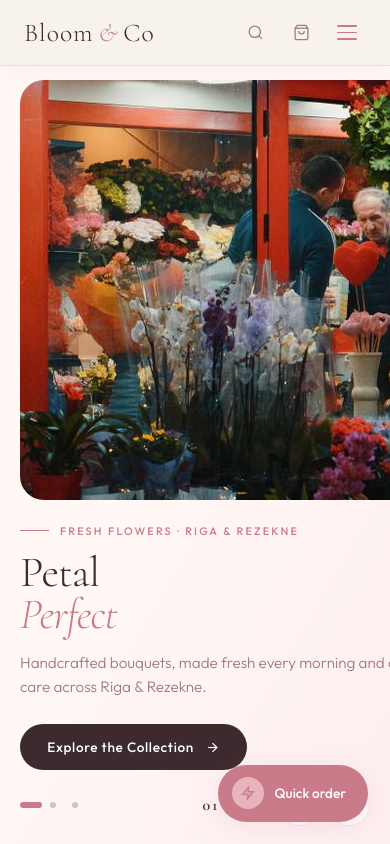
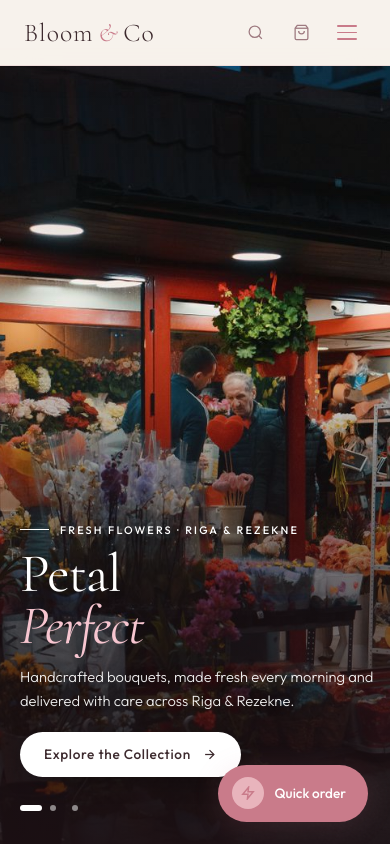
Before and after one commit to adamzoe-c/Bloom, a plain HTML site: page index.html in a window 390 px wide. Shown: the top 844 px of the page. Drawn offline with Linux system fonts and the light colour scheme.

Commit message:
Add files via upload

```diff
--- a/index.html
+++ b/index.html
@@ -239,6 +239,36 @@ a:hover ~ .cursor,button:hover ~ .cursor{width:20px;height:20px}
 }
 .h-arr:hover{background:var(--ink);color:#fff;border-color:var(--ink)}
 .h-arr svg{width:16px;height:16px;stroke:currentColor;stroke-width:2;fill:none}
+
+/* mobile: full-bleed photo, text overlaid at the bottom */
+@media(max-width:899px){
+  .slide-media{
+    position:absolute;inset:0;margin:0;border-radius:0;
+    min-height:0;flex:none;order:0;
+  }
+  .slide-media::after{
+    content:'';position:absolute;inset:0;
+    background:linear-gradient(180deg,rgba(30,16,20,.18) 0%,rgba(30,16,20,0) 30%,rgba(30,16,20,.45) 60%,rgba(30,16,20,.82) 100%);
+  }
+  .slide-copy{
+    position:relative;z-index:2;margin-top:auto;
+    padding:0 var(--pad) 4.2rem;
+    text-shadow:0 1px 14px rgba(0,0,0,.25);
+  }
+  .slide-sub{color:#fff;opacity:.92;margin-bottom:.7rem}
+  .slide-sub::before{background:#fff}
+  .slide-h{color:#fff;font-weight:400;font-size:clamp(2.8rem,14vw,4rem)}
+  .slide-h em{color:#f7c6d0}
+  .slide-p{color:rgba(255,255,255,.92);font-size:.92rem;margin-top:.8rem;max-width:24rem}
+  .slide-pill{background:#fff;color:var(--ink);margin-top:1.2rem;padding:.85rem 1.5rem;text-shadow:none;box-shadow:0 6px 20px rgba(0,0,0,.25)}
+  .slide-pill svg{stroke:var(--ink)}
+  .slide-pill:hover{background:var(--accent);color:#fff}
+  .slide-pill:hover svg{stroke:#fff}
+  .h-bar{bottom:1.3rem}
+  .h-count,.h-arrows{display:none}
+  .h-dot::before{background:rgba(255,255,255,.5)}
+  .h-dot.on::before{background:#fff}
+}
 
 /* very short phones: drop the paragraph so everything still fits */
 @media(max-width:899px) and (max-height:720px){
```
